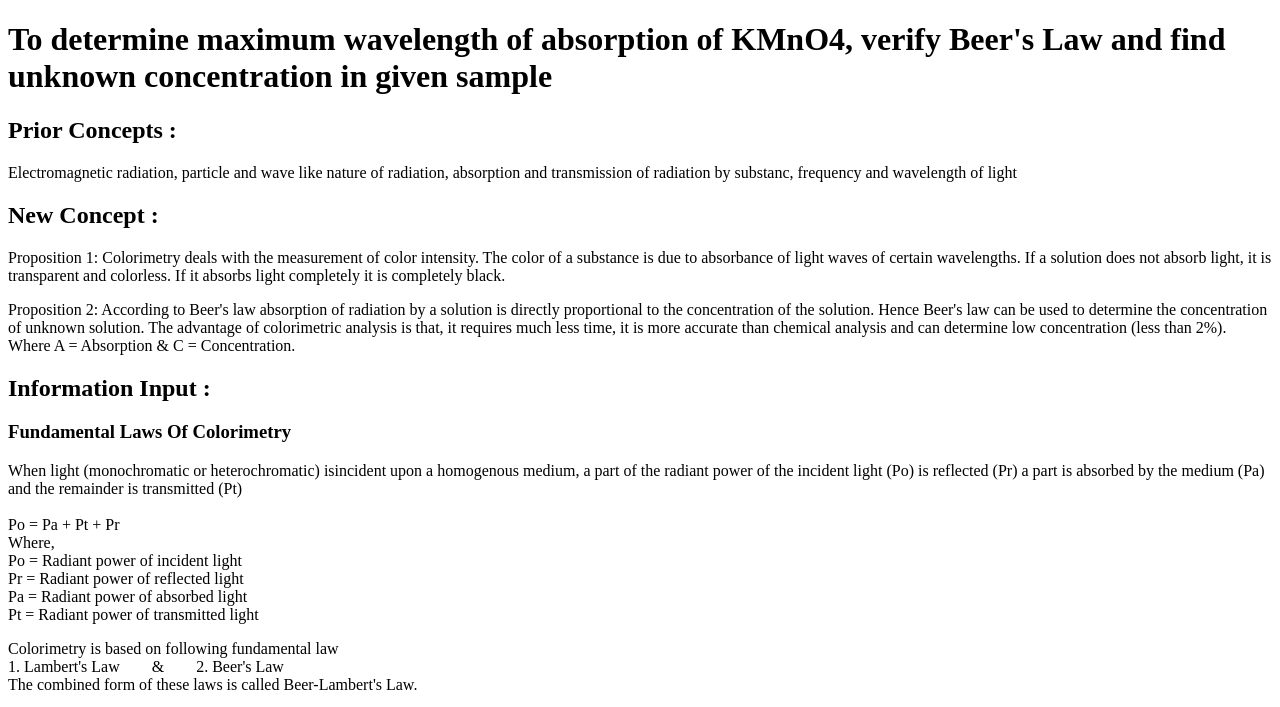
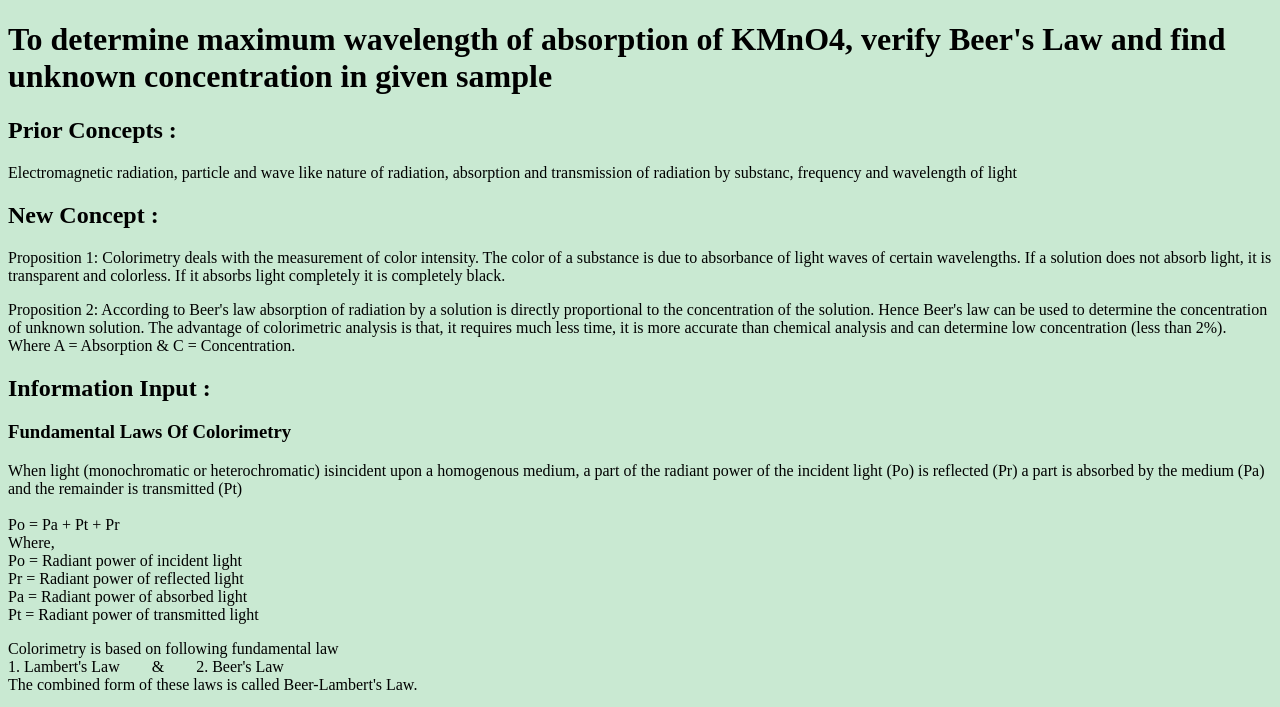
Before and after one commit to vyarth-18/The_Lab_Chronicles, a plain HTML site: page Practical_4.html in a window 1280 px wide. Shown: the top 707 px of the page. Drawn offline with Linux system fonts and the light colour scheme.

Commit message:
Update Practical_4.html

```diff
--- a/Practical_4.html
+++ b/Practical_4.html
@@ -5,7 +5,7 @@
     <meta name="viewport" content="width=device-width, initial-scale=1.0">
     <title>Wavelength of absorption of KMnO4 : Beer's Law</title>
 </head>
-<body>
+<body  style="background-color: #C9E9D2;">
     <h1>To determine maximum wavelength of absorption of KMnO4, verify Beer's Law and find unknown concentration in given sample</h1>
     <h2>Prior Concepts :</h2>
         <p>Electromagnetic radiation, particle and wave like nature of radiation, absorption and transmission of radiation by substanc, frequency and wavelength of light</p>
```
